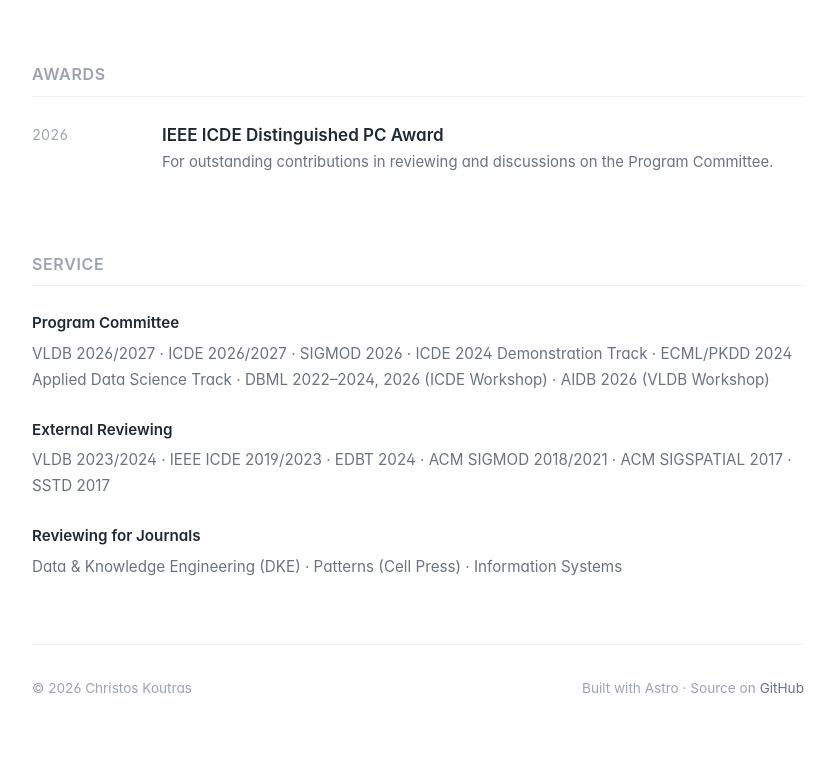
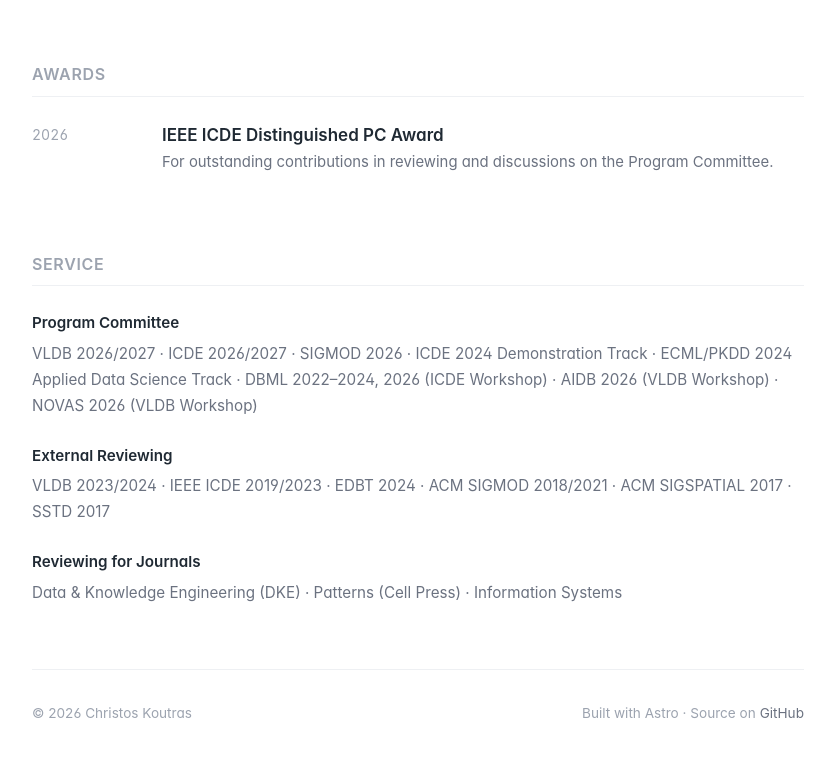
Before and after one commit to ckoutras/ckoutras.github.io, an Astro site: page / in a window 1280 px wide. Shown: the part 1721-2478 px from the top of the page, without its empty margins (222-1057 px from the left). Built offline with nearby package versions, Linux system fonts and the light colour scheme; Astro itself is replaced by a stand-in of ours; a web font is replaced by a local one.

Commit message:
add NOVAS PC

```diff
--- a/src/pages/index.astro
+++ b/src/pages/index.astro
@@ -23,6 +23,7 @@ const pcMember = [
   "VLDB 2026/2027", "ICDE 2026/2027", "SIGMOD 2026",
   "ICDE 2024 Demonstration Track", "ECML/PKDD 2024 Applied Data Science Track",
   "DBML 2022–2024, 2026 (ICDE Workshop)", "AIDB 2026 (VLDB Workshop)",
+  "NOVAS 2026 (VLDB Workshop)",
 ];
 const journals = [
   "Data & Knowledge Engineering (DKE)", "Patterns (Cell Press)", "Information Systems",
```
